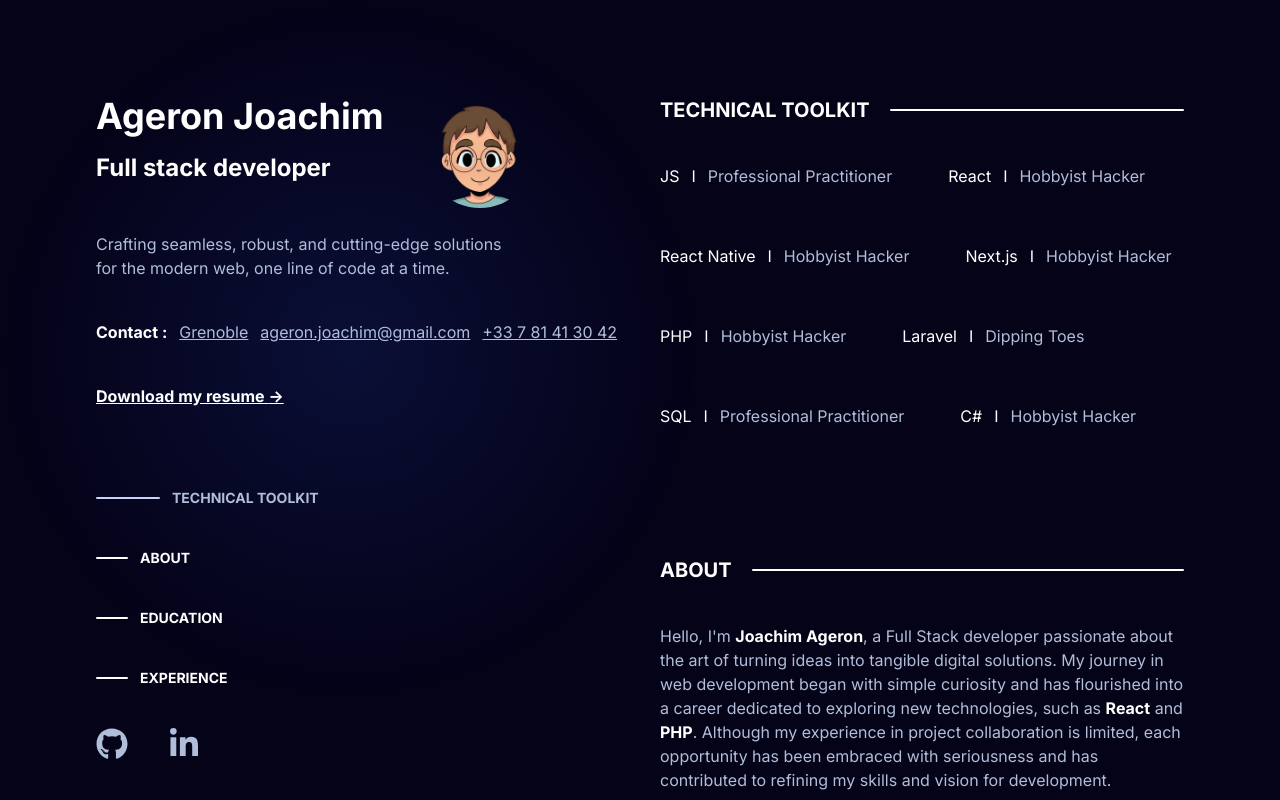
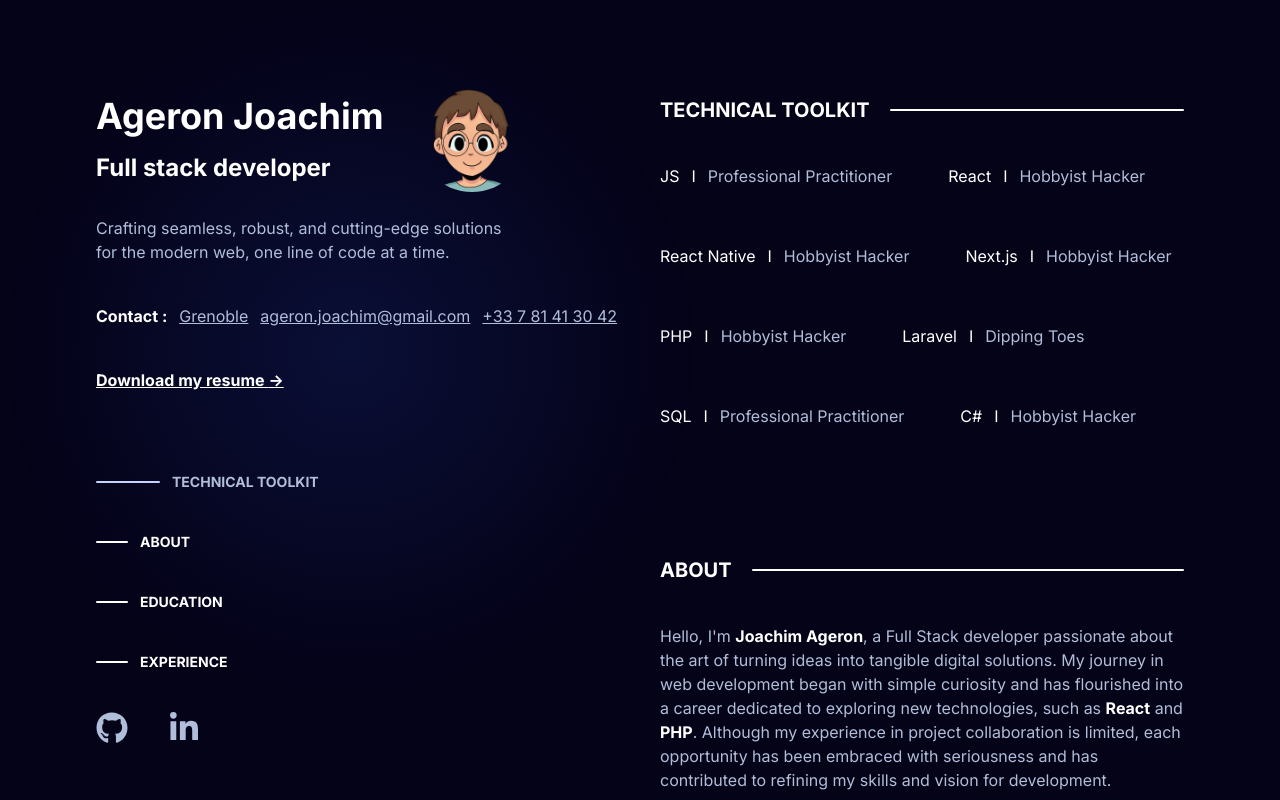
Before and after one commit to joachimageron/site-portfolio, a Next.js app: page / in a window 1280 px wide. Shown: the top 800 px of the page. Built offline with nearby package versions, Linux system fonts and the light colour scheme.

Commit message:
update style pp

```diff
--- a/app/page.tsx
+++ b/app/page.tsx
@@ -36,13 +36,13 @@ export default function Home() {
                className="max-w-2xl w-full relative lg:sticky lg:top-0 lg:h-screen lg:py-24 lg:flex lg:flex-col lg:justify-between	">
 
                <div>
-                  <div className={'flex gap-10 mb-6'}>
+                  <div className={'flex gap-8 mb-6'}>
                      <div>
                         <h1 className='text-4xl font-bold pb-4 text-white'>Ageron Joachim</h1>
                         <h2 className='text-2xl font-bold text-white'>Full stack developer</h2>
                      </div>
-                     <div className={'rounded-full w-28 h-28 relative hidden lg:block'}>
-                        <Image src={'/pp.png'} alt={'profile picture'} fill={true} className={'rounded-full'}/>
+                     <div className={'rounded-full w-28 h-28 relative hidden lg:block -mt-4'}>
+                        <Image src={'/pp.png'} alt={'profile picture'} fill={true} className={'rounded-full object-cover '}/>
                      </div>
                   </div>
                   <p>
@@ -194,7 +194,7 @@ export default function Home() {
                      <div className={'bg-white w-full h-0.5 rounded-full self-center'}/>
                   </div>
                   <p className={'mb-6'}>
-                     Hello, I{"\'"}m <span className={'text-white font-bold'}>Joachim Ageron</span>, a Full Stack
+                     Hello, I&apos;m <span className={'text-white font-bold'}>Joachim Ageron</span>, a Full Stack
                      developer
                      passionate about the art of turning ideas into
                      tangible digital solutions. My journey in web development began with simple curiosity and has
@@ -215,7 +215,7 @@ export default function Home() {
                      technological innovations. If you are<span className={'text-white font-bold'}> in search of a motivated developer</span> to
                      bring a new dimension
                      to your projects or for an exchange of ideas on the future of the web, I would be delighted to meet
-                     you. Together, let{"\'"}s explore the possibilities that web development offers to turn your
+                     you. Together, let&apos;s explore the possibilities that web development offers to turn your
                      visions into
                      reality.
                   </p>
```
Also changed, not shown: 1 other file (tests, documents, lock files or other folders).
